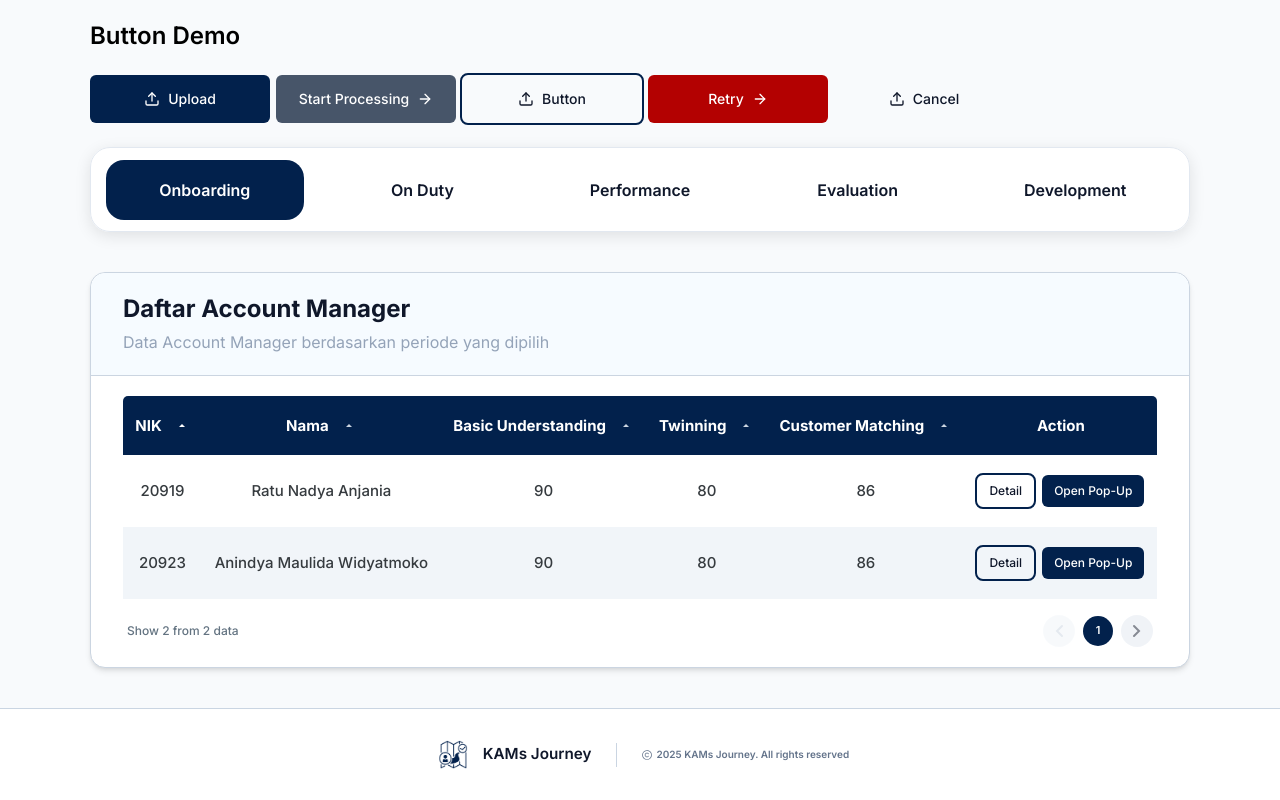
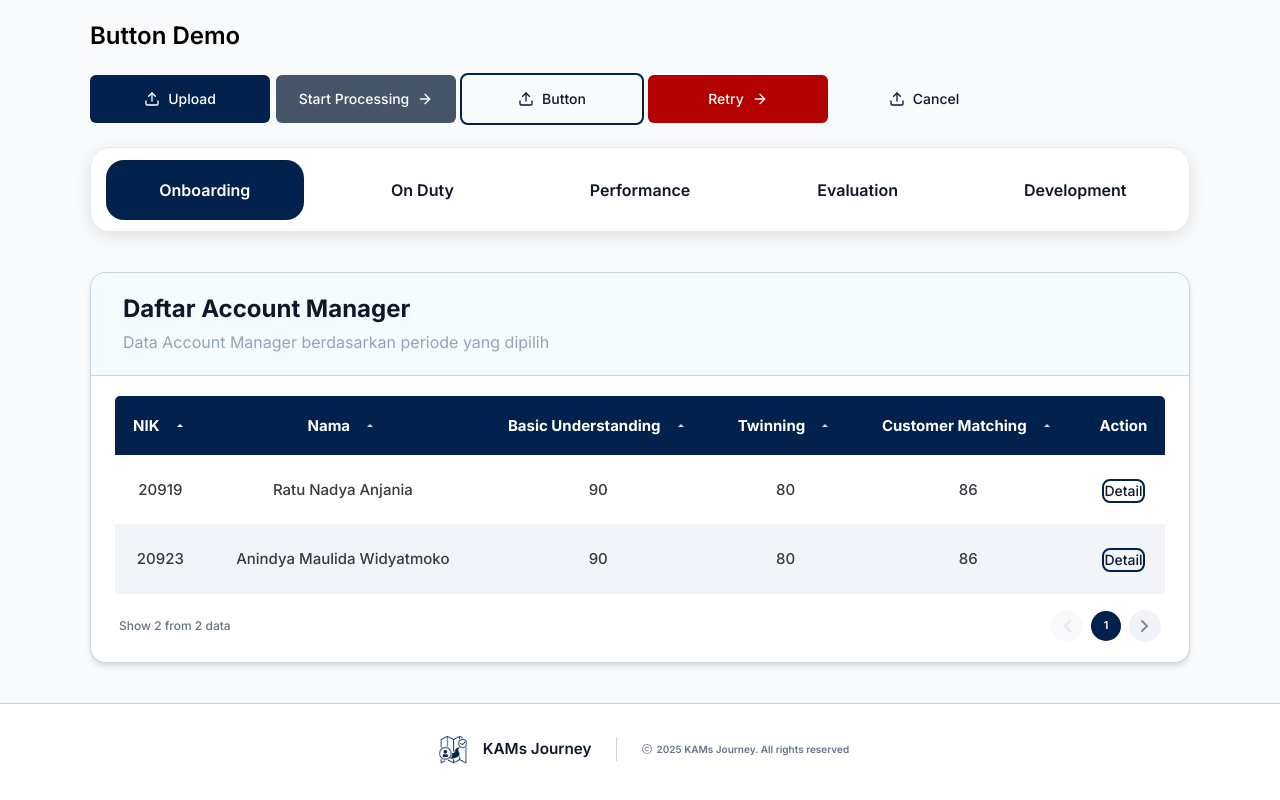
Before and after one commit to sarahnazly/KAMs-Journey, a Next.js app in the folder frontend/: page / in a window 1280 px wide. Shown: the part 529-1329 px from the top of the page. Built offline with nearby package versions, Linux system fonts and the light colour scheme.

Commit message:
refactor(table,popup): remove extraAction, update detail button, and improve responsiveness

```diff
--- a/frontend/src/app/page.tsx
+++ b/frontend/src/app/page.tsx
@@ -107,7 +107,7 @@ export default function HomePage() {
 
   // Detail action
   const handleDetail = (row: Record<string, any>) => {
-    showToast("Detail Karyawan", `Nama: ${row.nama}\nNIK: ${row.nik}`, "info");
+    setIsPopUpOpen(true);
   };
 
   // Button click handler for demo
@@ -195,6 +195,8 @@ export default function HomePage() {
       <div className="w-full flex items-center justify-center mb-10">
         <div className="max-w-[1100px] w-full">
           <Card heading="Daftar Account Manager" description="Data Account Manager berdasarkan periode yang dipilih">
+            <div className="-mx-4 sm:-mx-6 md:-mx-8">
+              <div className="px-2 sm:px-4 md:px-6">
                 <Table
                   columns={columns}
                   data={data}
@@ -203,16 +205,9 @@ export default function HomePage() {
                   pageSize={4}
                   onDetail={handleDetail}
                   showAction={true}
-              extraAction={(row) => (
-                <Button
-                  variant="primary"
-                  size="sm"
-                  onClick={() => setIsPopUpOpen(true)}
-                >
-                  Open Pop-Up
-                </Button>
-              )}
                 />
+              </div>
+            </div>
           </Card>
         </div>
       </div>
@@ -226,7 +221,7 @@ export default function HomePage() {
         <div className="overflow-x-auto">
           <table className="w-full border-collapse rounded-[10px] overflow-hidden">
             <thead>
-              <tr className="bg-[#2C2966] text-left text-white font-semibold text-[16px]">
+              <tr className="bg-[#02214C] text-center text-white font-semibold text-[16px]">
                 <th className="px-4 py-3">No.</th>
                 <th className="px-4 py-3">Assessment Time</th>
                 <th className="px-4 py-3">Score</th>
@@ -238,7 +233,7 @@ export default function HomePage() {
                   key={row.no}
                   className={`${
                     idx % 2 === 0 ? "bg-white" : "bg-[#F9FAFB]"
-                    } text-[15px] text-[#334155]`}
+                    } text-center text-[15px] text-[#334155]`}
                 >
                   <td className="px-4 py-3">{row.no}</td>
                   <td className="px-4 py-3">{row.assessmentTime}</td>
--- a/frontend/src/components/dashboard/Table.tsx
+++ b/frontend/src/components/dashboard/Table.tsx
@@ -1,7 +1,7 @@
 "use client";
 
 import React, { useState, useEffect } from "react";
-import { Button } from "@/components/common/Button";
+import { Button } from "../common/Button";
 
 export type TableColumn = {
   label: string;
@@ -18,7 +18,6 @@ interface TableProps {
   pageSize?: number;
   onDetail?: (row: Record<string, any>) => void;
   showAction?: boolean;
-  extraAction?: (row: Record<string, any>) => React.ReactNode; // Temporary untuk demo pop-up window aja
 }
 
 function SortIcon({ active, direction }: { active: boolean; direction: "asc" | "desc" }) {
@@ -124,7 +123,6 @@ export const Table: React.FC<TableProps> = ({
   pageSize = 10,
   onDetail,
   showAction = true,
-  extraAction, // Temporary untuk demo pop-up window aja
 }) => {
   // Pagination
   const [page, setPage] = useState(1);
@@ -265,20 +263,14 @@ export const Table: React.FC<TableProps> = ({
                 </td>
               ))}
               {showAction && (
-                <td
-                  className="px-3 py-5 text-center flex gap-2 justify-center">
-                    {/* Tombol detail default, pakai komponen Button */}
-                    {onDetail && (
-                      <Button
-                        variant="tertiary"
-                        size="sm"
-                        onClick={() => onDetail(row)}
-                      >
-                        Detail
-                      </Button>
-                    )}
-                    {/* Extra Action temporary */}
-                    {extraAction && extraAction(row)}
+                <td className="px-3 py-5 text-center align-middle">
+                  <Button
+                    variant="tertiary"
+                    size="table"
+                    onClick={() => onDetail && onDetail(row)}
+                  >
+                    Detail
+                  </Button>
                 </td>
               )}
             </tr>
```
Lines whose indentation alone changed are shown as unchanged.
